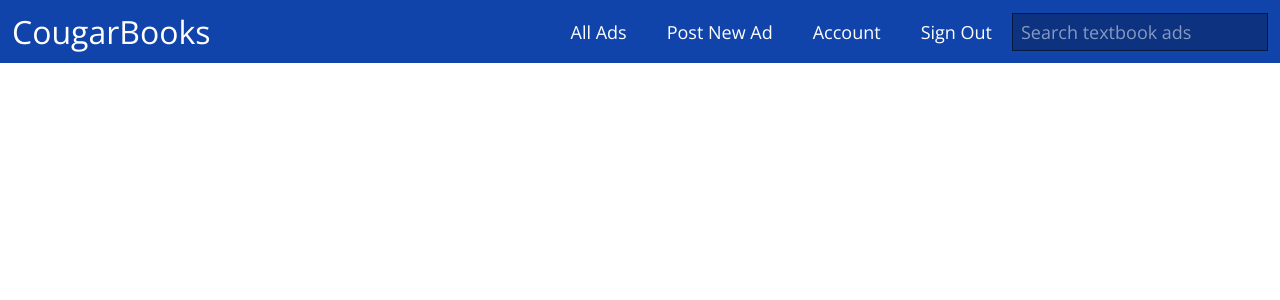
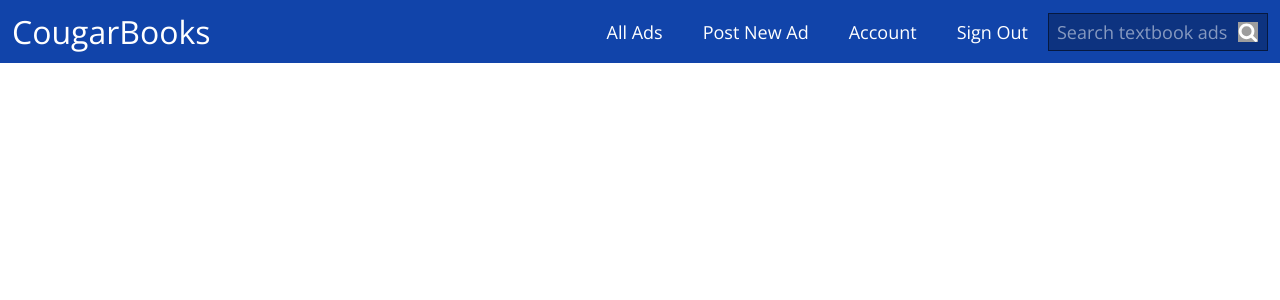
Before and after one commit to caleb531/cougarbooks, a PHP site: page / in a window 1280 px wide. Shown: the top 300 px of the page. Run offline with PHP 8.4, Linux system fonts and the light colour scheme; grey boxes are pictures that could not be loaded.

Commit message:
Implement search icon submit button

```diff
--- a/assets/css/main.css
+++ b/assets/css/main.css
@@ -70,6 +70,8 @@ article {
 /* Site search form in header */
 #site-search-form {
 	display: table-cell;
+	/* Allow search submit icon to be absolutely positioned within form */
+	position: relative;
 	/* Force search form to right edge of site header */
 	width: 1%;
 	vertical-align: middle;
@@ -78,8 +80,10 @@ article {
 /* Site search input */
 /* Some of these styles should later be moved to apply to all text inputs */
 #site-search-field {
+	width: 220px;
 	border: solid 1px rgba(0, 0, 0, 0.5);
 	padding: 6px 8px;
+	padding-right: 36px;
 	box-sizing: border-box;
 	background-color: rgba(0, 0, 0, 0.25);
 	font-family: 'Open Sans', sans-serif;
@@ -98,7 +102,17 @@ article {
 	color: rgba(255, 255, 255, 0.5);
 }
 
-/* Temporarily hide submitt button; will later be styled to look like a mangifying glass */
+/* Search form submit button (a magnifying glass icon) */
 #site-search-submit {
-	display: none;
+	position: absolute;
+	top: 50%;
+	right: 10px;
+	width: 20px;
+	height: 20px;
+	margin-top: -10px;
+	z-index: 10;
+	border-width: 0;
+	background-image: url('image/');
+	background-color: transparent;
+	font-size: 0;
 }
--- a/index.html
+++ b/index.html
@@ -19,8 +19,8 @@
 			</ul>
 		</nav>
 		<form action="search.html" id="site-search-form">
-			<input type="text" size="21" placeholder="Search textbook ads" id="site-search-field" />
-			<input type="submit" value="Submit" id="site-search-submit" />
+			<input type="text" placeholder="Search textbook ads" id="site-search-field" />
+			<input type="image" src="assets/svg/search.svg" alt="Submit" id="site-search-submit" />
 		</form>
 	</header>
 
```
Also changed, not shown: assets/svg/search.svg (added).
